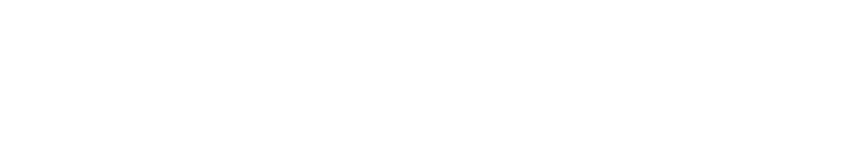
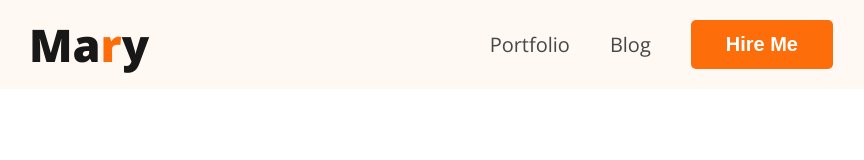
Before and after one commit to muhammad-2002/devloper-portfolio, a plain HTML site: page index.html in a window 1280 px wide. Shown: the whole page, without its empty margins (197-1061 px from the left). Drawn offline with nearby package versions, Linux system fonts and the light colour scheme.

Commit message:
some task

```diff
--- a/index.html
+++ b/index.html
@@ -3,7 +3,26 @@
   <head>
     <meta charset="UTF-8" />
     <meta name="viewport" content="width=device-width, initial-scale=1.0" />
+    <link rel="preconnect" href="https://fonts.googleapis.com" />
+    <link rel="preconnect" href="https://fonts.gstatic.com" crossorigin />
+    <link
+      href="https://fonts.googleapis.com/css2?family=Handlee&family=Montserrat&family=Open+Sans:wght@400;600;700;800&family=Roboto&display=swap"
+      rel="stylesheet"
+    />
+    <link rel="stylesheet" href="./style/style.css" />
     <title>dev-portfolio</title>
+    <header>
+      <nav>
+        <h1>Ma<span class="comon-clr">r</span>y</h1>
+        <ul>
+          <li><a href="#">Portfolio</a></li>
+          <li><a href="#">Blog</a></li>
+          <li><button class="btn">Hire Me</button></li>
+        </ul>
+      </nav>
+    </header>
+    <main></main>
+    <footer></footer>
   </head>
   <body></body>
 </html>
--- /dev/null
+++ b/style/style.css
@@ -0,0 +1,61 @@
+/* sharing style  start */
+body {
+  font-family: "Open Sans", sans-serif;
+}
+* {
+  margin: 0px;
+  padding: 0px;
+}
+.comon-clr {
+  color: #fd6e0a;
+}
+.btn {
+  border-radius: 5px;
+  cursor: pointer;
+  border: none;
+  outline: none;
+  background-color: #fd6e0a;
+  font-size: 20px;
+  padding: 13px 35px;
+  color: #fff;
+  font-style: normal;
+  font-weight: 700;
+  line-height: normal;
+}
+
+/* sharing style  start */
+
+h1 {
+  color: #181818;
+  font-size: 45px;
+  font-style: normal;
+  font-weight: 800;
+  line-height: normal;
+}
+nav ul li {
+  font-weight: 400;
+}
+nav ul li a {
+  text-decoration: none;
+  color: #474747;
+  font-size: 20px;
+}
+nav {
+  display: flex;
+  align-items: center;
+  justify-content: space-between;
+  padding: 0 230px 0 226px;
+}
+nav > ul {
+  display: flex;
+  justify-content: center;
+  align-items: center;
+}
+nav ul li {
+  list-style: none;
+  margin: 20px;
+}
+
+header {
+  background-color: #fff8f3;
+}
```
